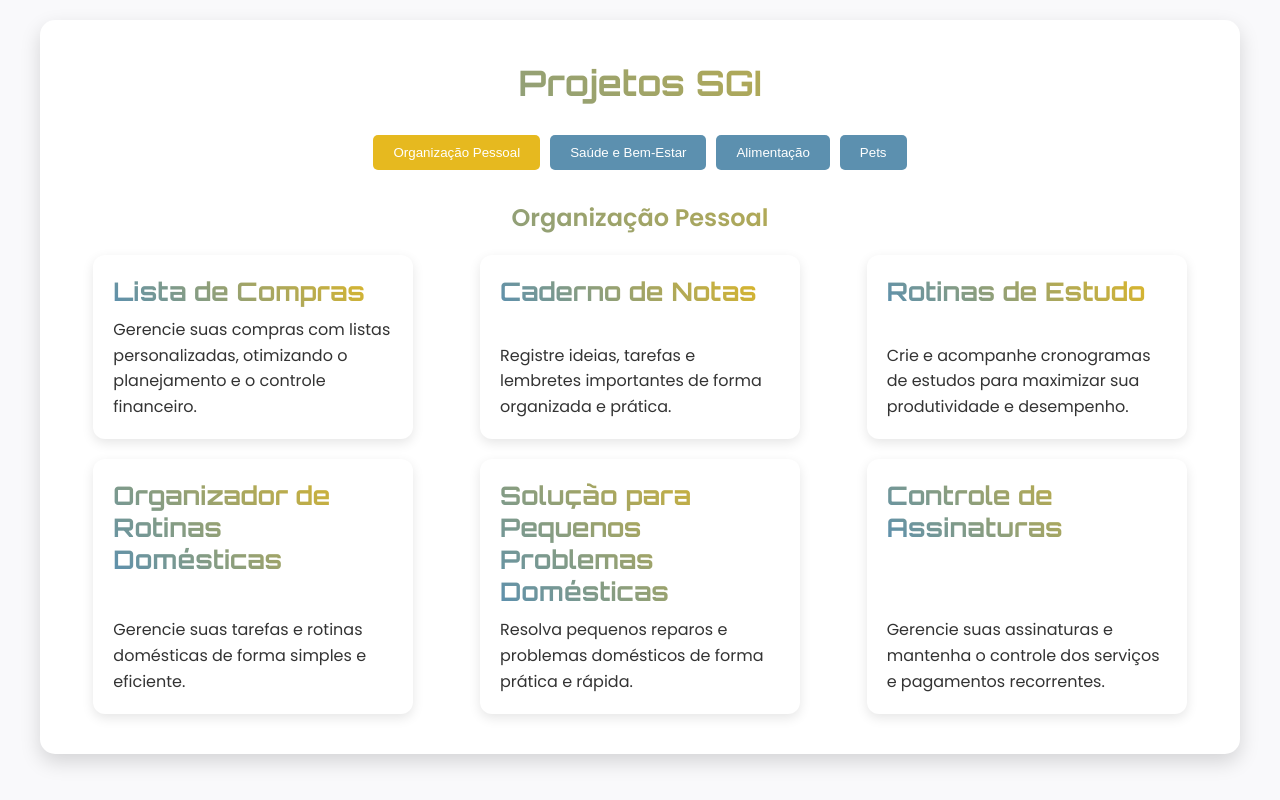
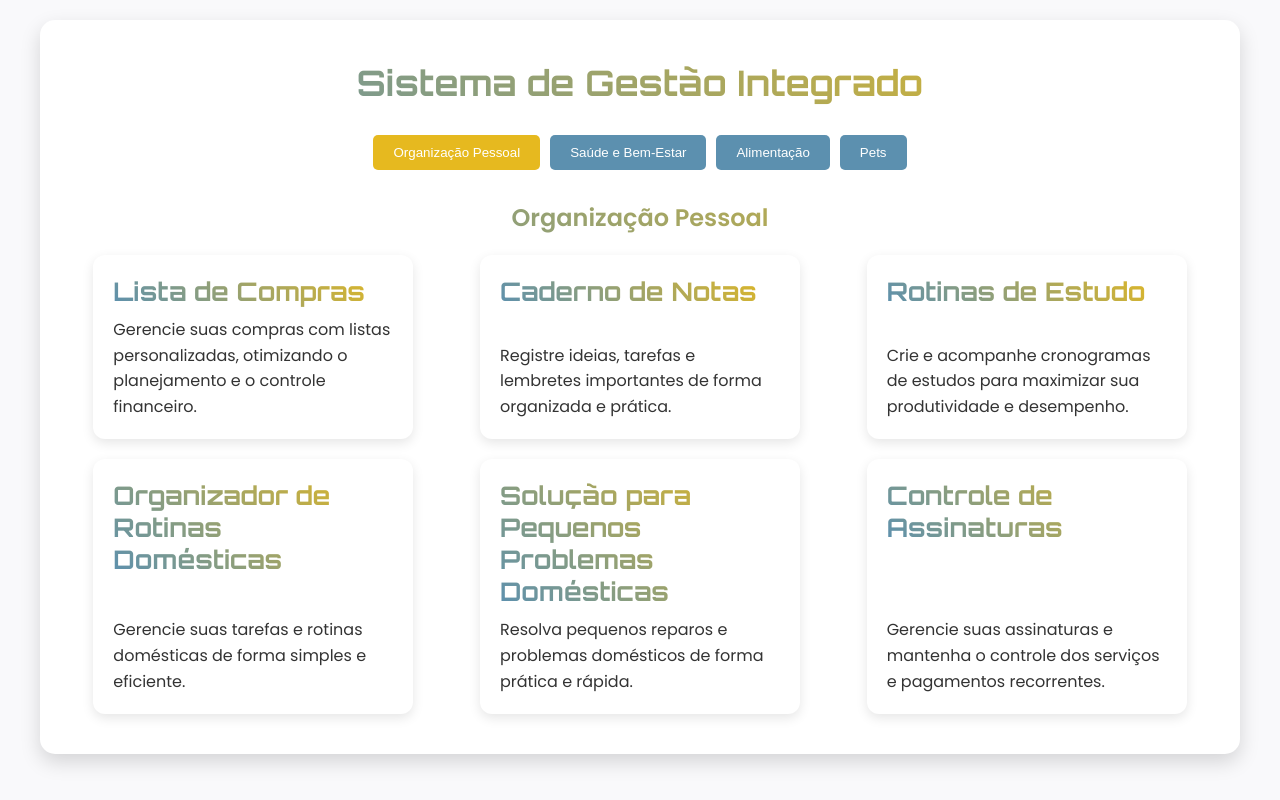
Before and after one commit to RAVELLSL/SGI-home, a plain HTML site: page index.html in a window 1280 px wide. Drawn offline with Linux system fonts and the light colour scheme.

Commit message:
Update index.html

```diff
--- a/index.html
+++ b/index.html
@@ -111,7 +111,7 @@
 </head>
 <body>
   <div class="container">
-    <h1 class="gradient-text">Projetos SGI</h1>
+    <h1 class="gradient-text">Sistema de Gestão Integrado</h1>
 
     <div class="tabs">
       <button class="tab-button active" data-target="organizacao">Organização Pessoal</button>
```
